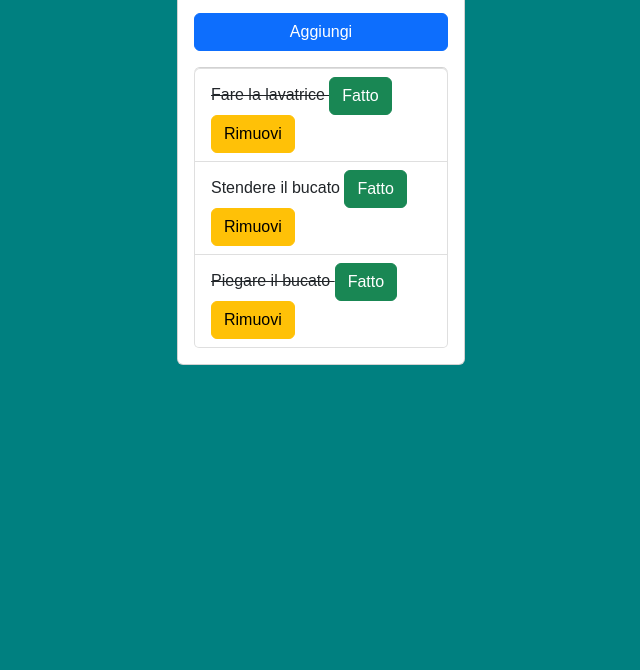
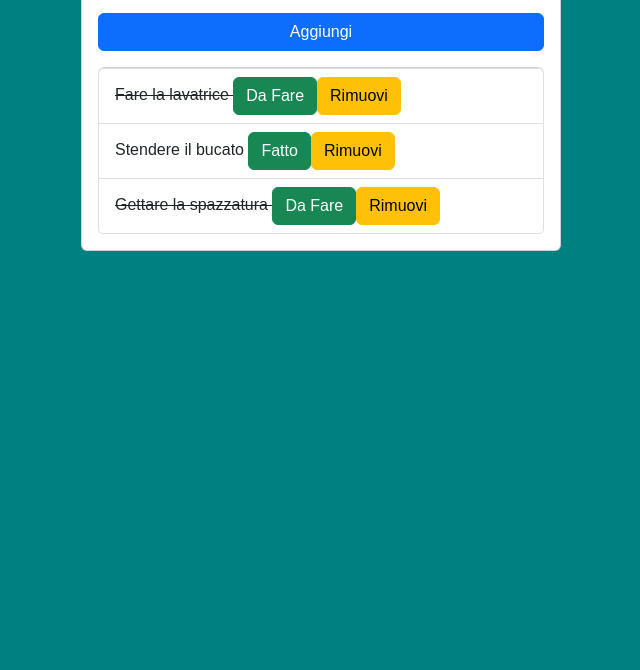
Before and after one commit to MatteoGaloni/vue-todolist, a plain HTML site: page index.html in a window 1280 px wide. Shown: the part 130-800 px from the top of the page, without its empty margins (319-959 px from the left). Drawn offline with nearby package versions, Linux system fonts and the light colour scheme.

Commit message:
add :no more tasks to be completed(v-if)

```diff
--- a/css/style.css
+++ b/css/style.css
@@ -19,3 +19,9 @@ h1 {
     text-decoration: line-through !important;
 
 }
+
+/* #btnContainer {
+    display: flex;
+    justify-content: space-between;
+    align-items: center;
+} */
--- a/index.html
+++ b/index.html
@@ -15,7 +15,7 @@
 
     <div id="app">
 
-        <div class="container p-3 card mt-3" style="width: 18rem;">
+        <div class="container p-3 card mt-3" style="width: 30rem;">
             <h1 class="text-center">TO DO LIST</h1>
             <input class="form-control" @keyup.enter="addTask()" v-model="newTask.text" type="text"
                 placeholder="Aggiungi qui una task">
@@ -23,12 +23,12 @@
             <ul class="list-group">
                 <li class="list-group-item" :class="addClass(index)" v-for="(task, index) in tasks">
                     {{task.text}}
-                    <button class="btn btn-success" @click="changeValue(index)">Fatto</button>
+                    <button class="btn btn-success" @click="changeValue(index)">{{task.done ? "Da Fare" :
+                        "Fatto"}}</button>
                     <button class="btn btn-warning" @click="deleteTask(index)">Rimuovi</button>
                 </li>
-
             </ul>
-            <!-- <p v-if="tasks.lenght == 0">Non ci sono più task da completare!!</p> -->
+            <p v-if="tasks.length < 1">Non ci sono più task da completare!!</p>
         </div>
     </div>
 
--- a/js/app.js
+++ b/js/app.js
@@ -7,6 +7,7 @@ createApp({
         text: "",
         done: false,
       },
+
       tasks: [
         {
           text: "Fare la lavatrice",
@@ -17,7 +18,7 @@ createApp({
           done: false,
         },
         {
-          text: "Piegare il bucato",
+          text: "Gettare la spazzatura",
           done: true,
         },
       ],
@@ -34,6 +35,7 @@ createApp({
       let addingClass = "";
       if (this.tasks[index].done == true) {
         addingClass = "striked";
+        // this.btnStatus = "Da completare";
       }
       return addingClass;
     },
@@ -42,6 +44,10 @@ createApp({
     },
     changeValue(index) {
       this.tasks[index].done = !this.tasks[index].done;
+      // this.btnStatus = "Da completare";
     },
+    // changeBtnstatus(index) {
+    //   this.btnStatus = this.tasks[index].done = !this.tasks[index].done;
+    // },
   },
 }).mount("#app");
```
